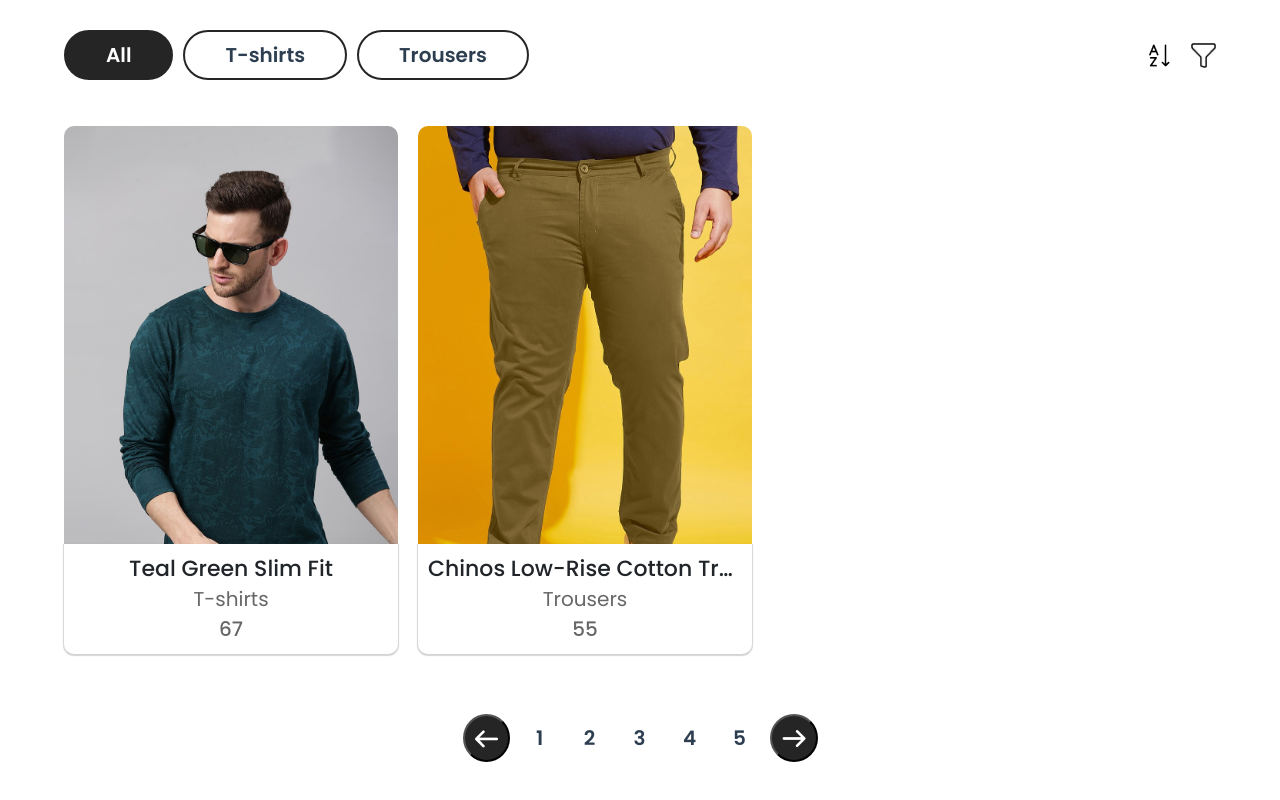
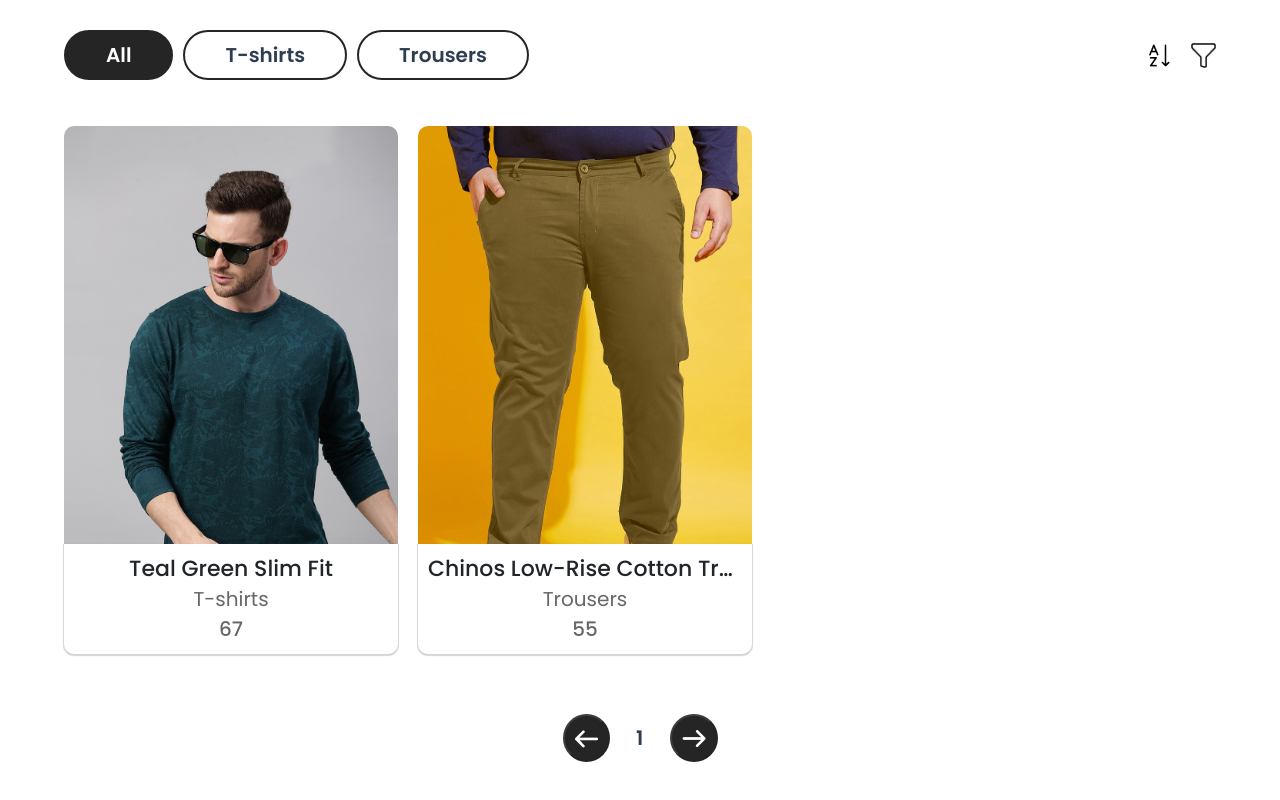
Before and after one commit to cjuxdev/product-listing-app, a Vue app: page / in a window 1280 px wide. Shown: the part 262-1062 px from the top of the page. Built offline with nearby package versions, Linux system fonts and the light colour scheme.

Commit message:
pagination create

```diff
--- a/src/components/PaginationBar.vue
+++ b/src/components/PaginationBar.vue
@@ -1,20 +1,55 @@
 <template>
   <div class="pagination-bar">
-    <button class="btn-right">
+    <button @click="prevPage" :disabled="currentPage === 1" class="btn-left">
       <img src="@/assets/img/right.png" />
     </button>
     <div class="page-numbers-container">
-      <div class="page-number">1</div>
-      <div class="page-number">2</div>
-      <div class="page-number">3</div>
-      <div class="page-number">4</div>
-      <div class="page-number">5</div>
+      <div
+        v-for="page in totalPages"
+        :key="page"
+        :class="{ active: page === currentPage }"
+        class="page-number"
+        @click="selectPage(page)"
+      >
+        {{ page }}
+      </div>
     </div>
-    <button class="btn-left">
+    <button
+      @click="nextPage"
+      :disabled="currentPage === totalPages"
+      class="btn-right"
+    >
       <img src="@/assets/img/left.png" />
     </button>
   </div>
 </template>
+
 <script>
-export default {};
+export default {
+  props: {
+    totalPages: {
+      type: Number,
+      required: true,
+    },
+    currentPage: {
+      type: Number,
+      default: 1,
+    },
+  },
+  methods: {
+    selectPage(page) {
+      this.$emit("page-changed", page);
+    },
+    prevPage() {
+      if (this.currentPage > 1) {
+        this.$emit("page-changed", this.currentPage - 1);
+      }
+    },
+    nextPage() {
+      if (this.currentPage < this.totalPages) {
+        this.$emit("page-changed", this.currentPage + 1);
+      }
+    },
+  },
+};
 </script>
--- a/src/views/LandingPage.vue
+++ b/src/views/LandingPage.vue
@@ -13,12 +13,16 @@
       <!-- <ProductCard /> -->
       <div class="product-list">
         <ProductCard
-          v-for="(product, index) in filteredProducts"
+          v-for="(product, index) in paginatedProducts"
           :key="index"
           :product="product"
         />
       </div>
-      <PaginationBar />
+      <PaginationBar
+        :totalPages="totalPages"
+        :currentPage="currentPage"
+        @page-changed="changePage"
+      />
     </div>
   </div>
 </template>
@@ -50,7 +54,19 @@ export default {
       categories: ["All"],
       selectedCategory: "All",
       originalOrder: [],
+      currentPage: 1,
+      itemsPerPage: 4,
     };
+  },
+  computed: {
+    totalPages() {
+      return Math.ceil(this.filteredProducts.length / this.itemsPerPage);
+    },
+    paginatedProducts() {
+      const start = (this.currentPage - 1) * this.itemsPerPage;
+      const end = start + this.itemsPerPage;
+      return this.filteredProducts.slice(start, end);
+    },
   },
   methods: {
     async loadProducts() {
@@ -114,6 +130,9 @@ export default {
       }
       console.log("Filtered products sorted by price:", this.filteredProducts);
     },
+    changePage(page) {
+      this.currentPage = page;
+    },
   },
   mounted() {
     this.loadProducts();
```
